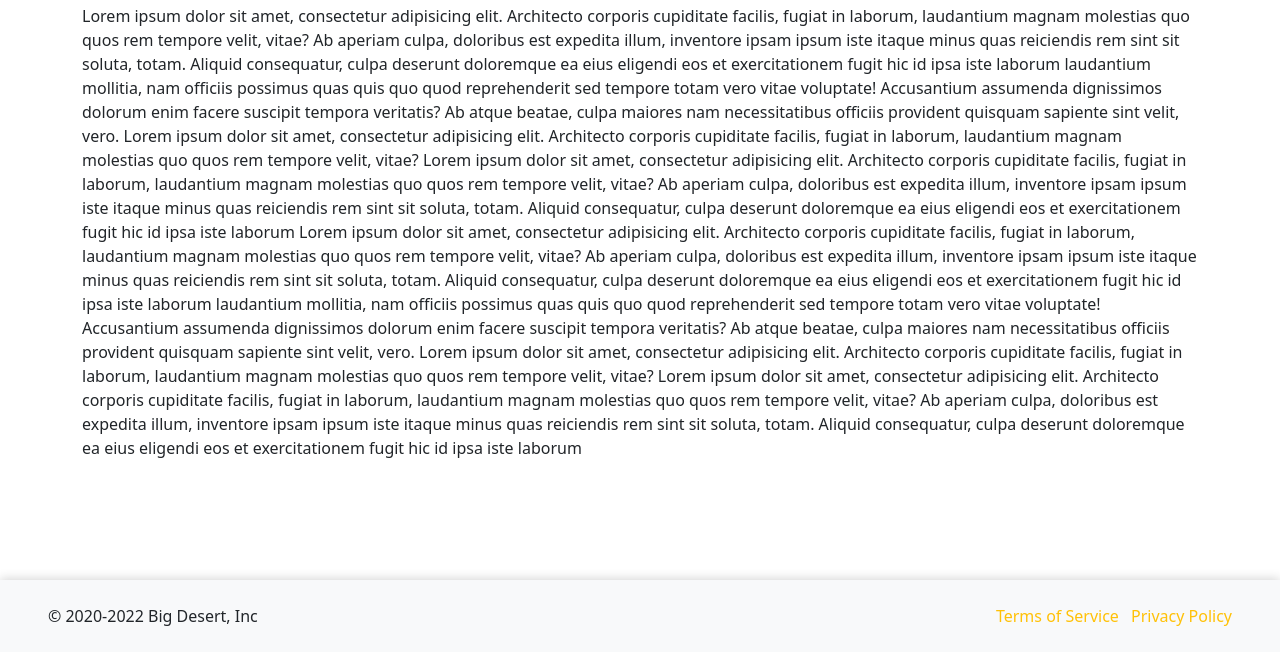
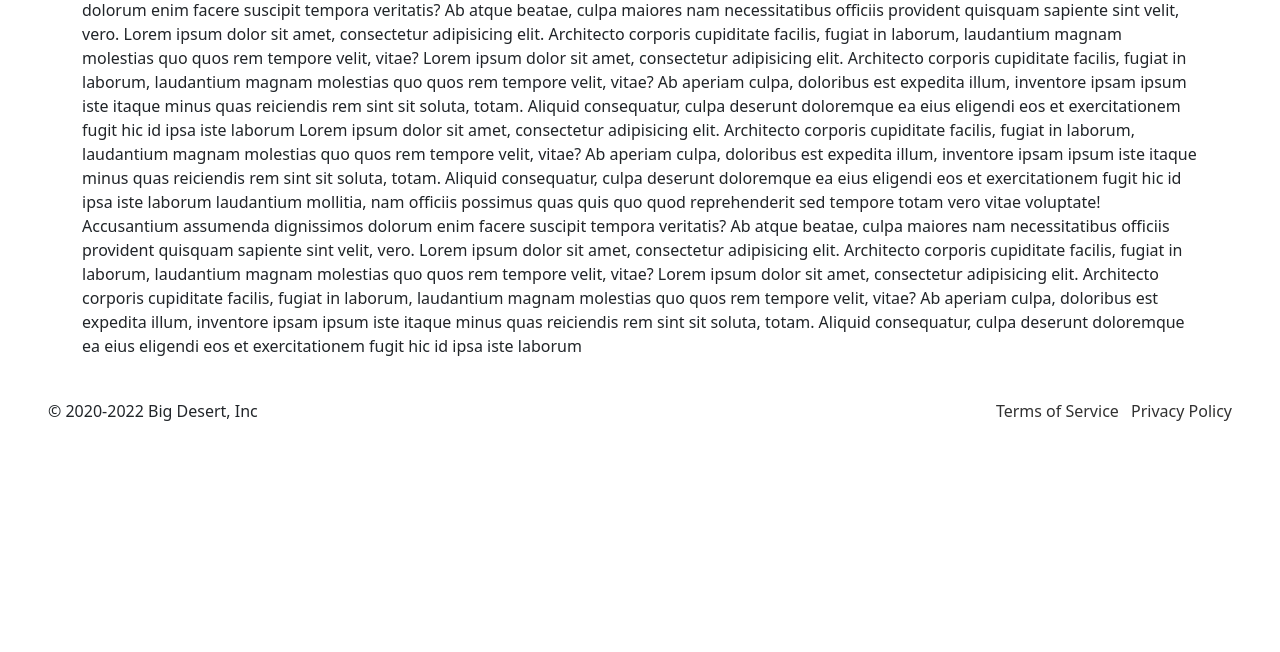
Before and after one commit to a-shiro/NFT-Themed-Marketplace, a Django app: page /privacy-policy in a window 1280 px wide. Shown: the part 2952-3604 px from the top of the page. After the commit the page ends 3373 px from the top, so only its background shows below. Run offline with Django 4.2, Linux system fonts and the light colour scheme.

Commit message:
Polishing Looks

```diff
--- a/templates/users/base.html
+++ b/templates/users/base.html
@@ -4,7 +4,7 @@
 <head>
     <meta charset="utf-8">
     <meta name="viewport" content="width=device-width, initial-scale=1">
-    <title>DesertTraders, an oasis for NFTs</title>
+    <title>DesertTraders, an oasis of NFTs</title>
 
     <link rel="icon" href="{% static 'images/Single-Pyramid-Logo.png' %}"/>
 
--- a/templates/web_generic_features/base.html
+++ b/templates/web_generic_features/base.html
@@ -5,7 +5,7 @@
 <head>
     <meta charset="utf-8">
     <meta name="viewport" content="width=device-width, initial-scale=1">
-    <title>DesertTraders, an oasis for NFTs</title>
+    <title>DesertTraders, an oasis of NFTs</title>
     <link rel="icon" href="{% static 'images/Single-Pyramid-Logo.png' %}"/>
 
     <link href="https://cdn.jsdelivr.net/npm/bootstrap@5.1.3/dist/css/bootstrap.min.css" rel="stylesheet"
@@ -120,19 +120,16 @@
 {% endblock %}
 
 {% if show_footer %}
-    <footer class="bg-light" style="box-shadow: 0 -1px 10px lightgrey">
+    <footer class="panel-2 shadow-background" style="padding-top: 1px; padding-bottom: 1px">
         <div class="container-fluid px-5 py-3">
             <div class="row align-items-center">
                 <div class="col-12 col-md-6 text-center text-md-start">
-                    <p class="my-2">
-                        &copy; 2020-2022 Big Desert, Inc
-                    </p>
+                    <p class="my-2">&copy; 2020-2022 Big Desert, Inc</p>
                 </div>
                 <div class="col-12 col-md-6 text-center text-md-end">
-                    <a class="link-warning text-decoration-none me-1 me-md-2" href="{% url 'terms of service' %}">
-                        Terms of Service
-                    </a>
-                    <a class="link-warning text-decoration-none" href="{% url 'privacy policy' %}">
+                    <a class="text-decoration-none me-1 me-md-2" style="color: #313131"
+                       href="{% url 'terms of service' %}">Terms of Service</a>
+                    <a class="text-decoration-none" style="color: #313131" href="{% url 'privacy policy' %}">
                         Privacy Policy
                     </a>
                 </div>
--- a/templates/web_generic_features/main/privacy_policy.html
+++ b/templates/web_generic_features/main/privacy_policy.html
@@ -1,9 +1,9 @@
 {% extends 'web_generic_features/base.html' %}
 
 {% block content %}
-    <div class="container" style="margin-top: 120px; margin-bottom: 120px">
-        <h1 style="font-size: 60px; font-weight: bold">Privacy Policy</h1>
-        <p class="mt-5">
+    <div class="container panel text-center text-md-start">
+        <h1 class="text-center" style="font-size: 60px; font-weight: bold">Privacy Policy</h1>
+        <p class="mt-5 text-muted" style="font-size: 28px">
             Last Updated: April 27, 2022
         </p>
         <p>
--- a/templates/web_generic_features/main/terms_of_service.html
+++ b/templates/web_generic_features/main/terms_of_service.html
@@ -1,9 +1,9 @@
 {% extends 'web_generic_features/base.html' %}
 
 {% block content %}
-    <div class="container" style="margin-top: 120px; margin-bottom: 120px">
-        <h1 style="font-size: 60px; font-weight: bold">Terms Of Service</h1>
-        <p class="mt-5">
+    <div class="container panel text-center text-md-start">
+        <h1 class="text-center" style="font-size: 60px; font-weight: bold">Terms Of Service</h1>
+        <p class="mt-5 text-muted" style="font-size: 28px">
             Last Updated: April 27, 2022
         </p>
         <p>
```
Also changed, not shown: templates/web_generic_features/main/400.html (+6 -7 lines), templates/web_generic_features/main/404.html (+5 -5 lines), templates/web_generic_features/main/home.html (+4 -5 lines).
